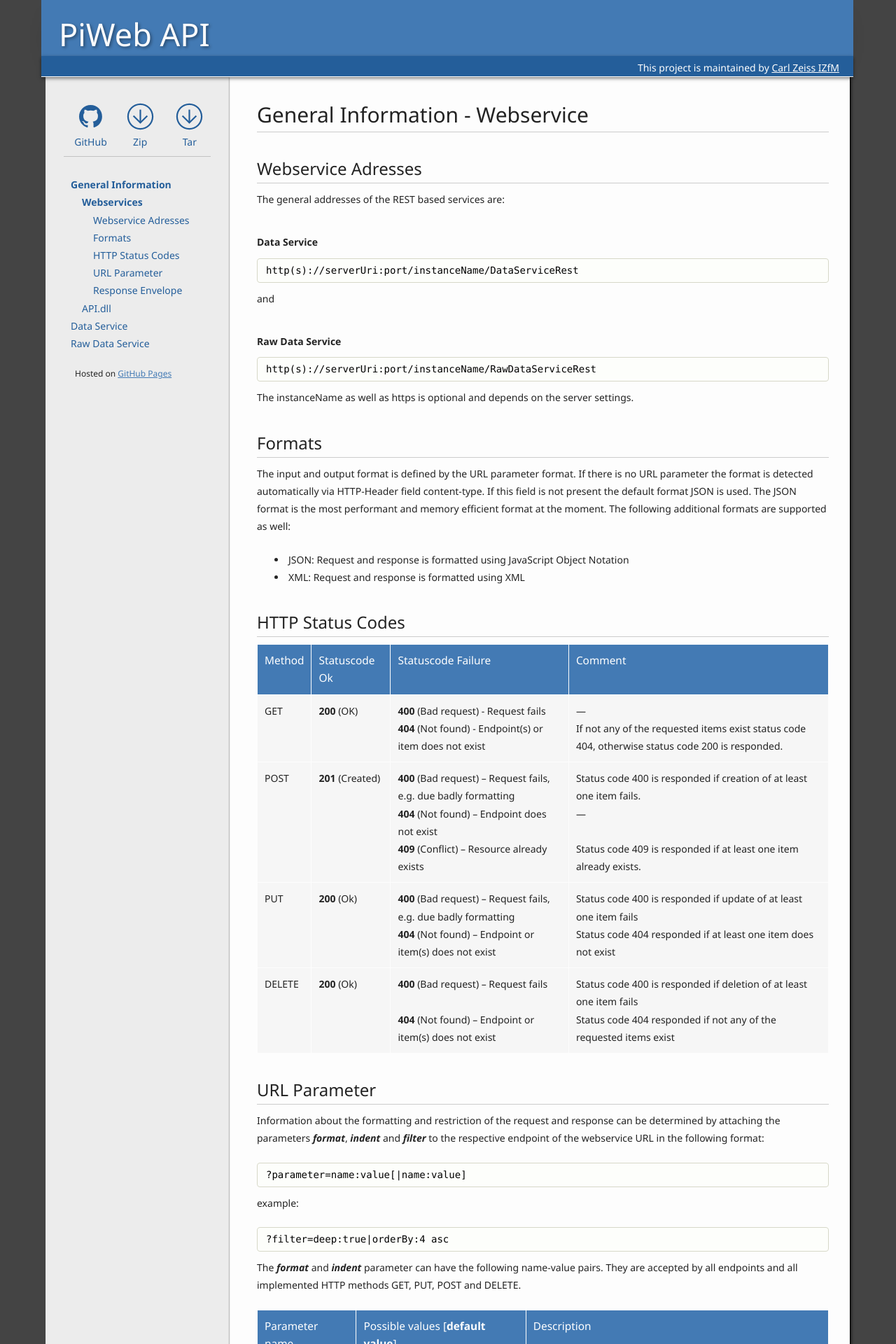
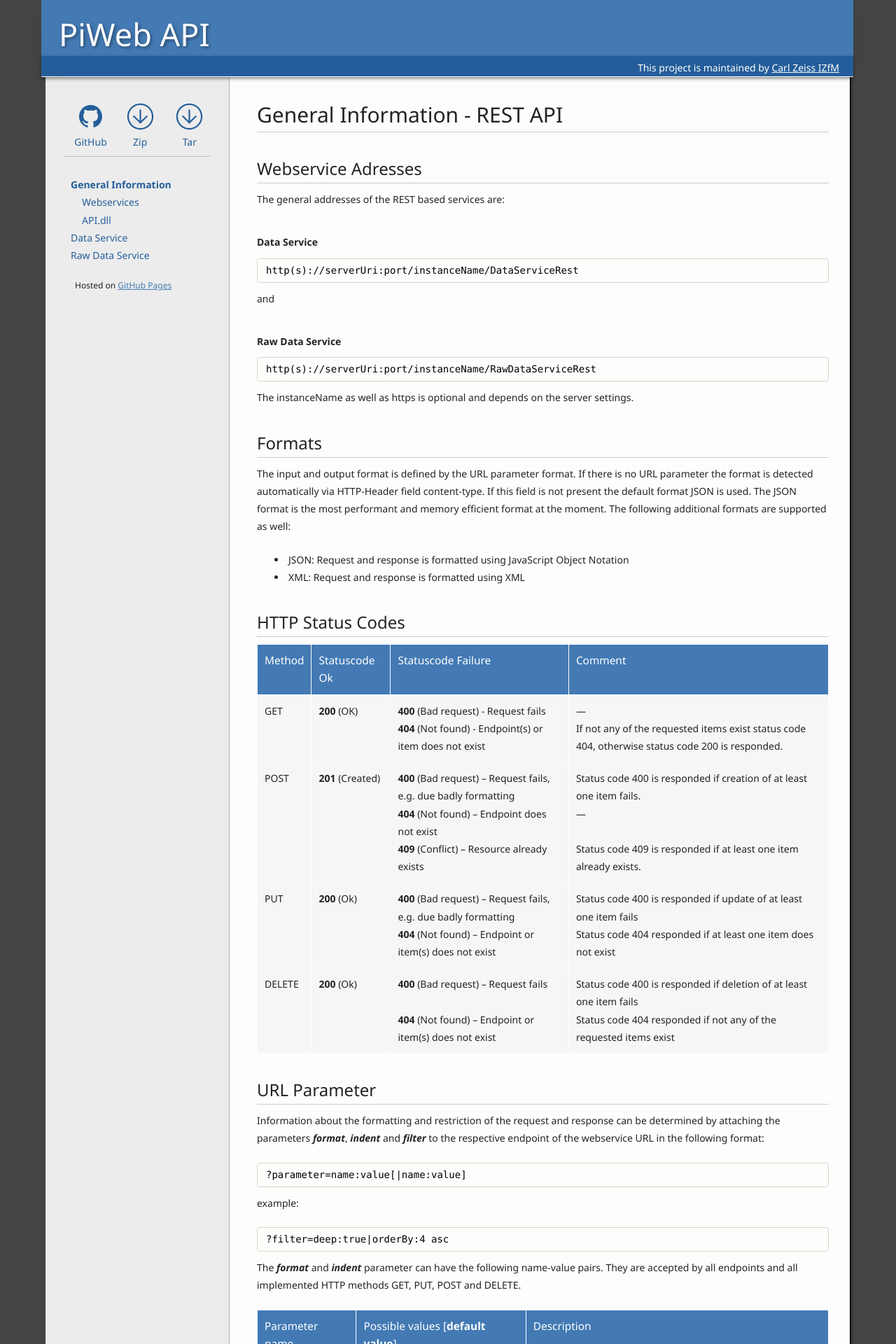
Before and after one commit to ZEISS-PiWeb/PiWeb-Api, a Jekyll site: the page built from _pages/011-restApi.md, in a window 1280 px wide. Shown: the top 1920 px of the page at 70% size. Built offline with Jekyll 4.4.1, drawn with Linux system fonts in a browser that asks for light colours.

Commit message:
Update and rename 011-webservice.md to 011-restApi.md

```diff
--- a/_pages/011-webservice.md
+++ b/_pages/011-restApi.md
@@ -1,10 +1,10 @@
 ---
 category: general
-subCategory: webservice
+subCategory: restApi
 title: General Information
-subTitle: Webservice
+subTitle: REST API
 isSubPage: true
-permalink: /general/webservice/
+permalink: /general/restapi/
 sections:
   addresses: Webservice Adresses
   formats: Formats
```
